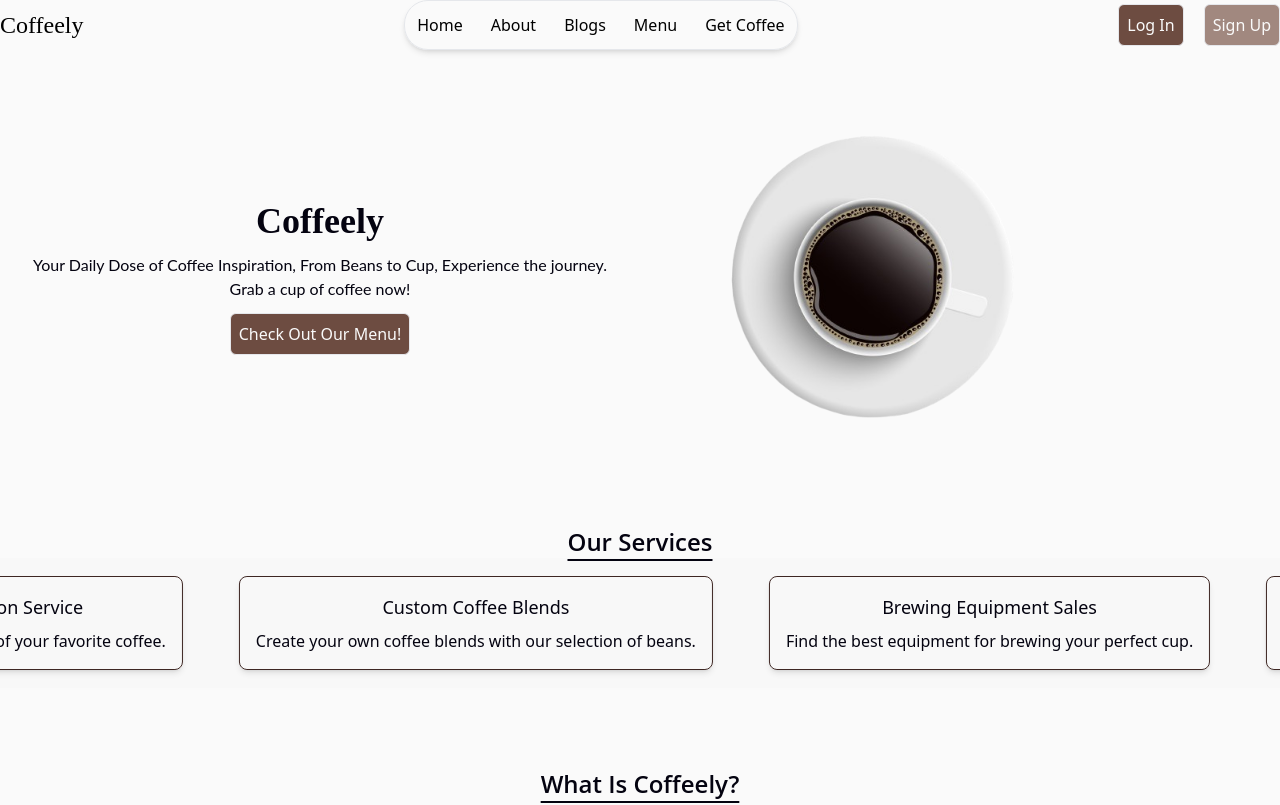
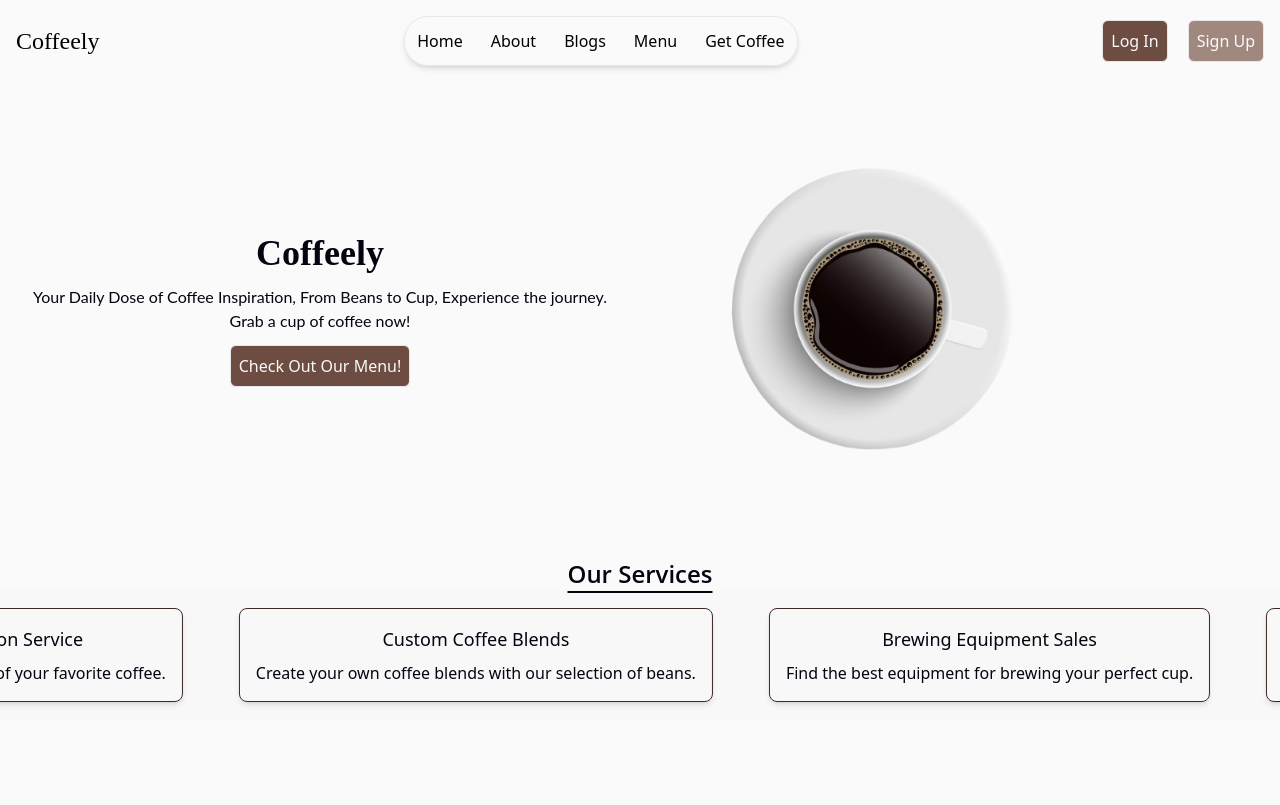
Before and after one commit to CodewithMiguelll/coffeely, a React (Create React App) app: page / in a window 1280 px wide. Shown: the top 805 px of the page. Built offline with nearby package versions, Linux system fonts and the light colour scheme.

Commit message:
refactor: Adjusted the padding for the header component.

```diff
--- a/src/components/Header.js
+++ b/src/components/Header.js
@@ -21,7 +21,7 @@ const Header = () => {
   };
 
   return (
-    <header>
+    <header className="p-4">
       <nav className="flex justify-between gap-9 items-center">
         <Link to="/">
           <h1 className="text-2xl pacifico-regular">Coffeely</h1>
```
